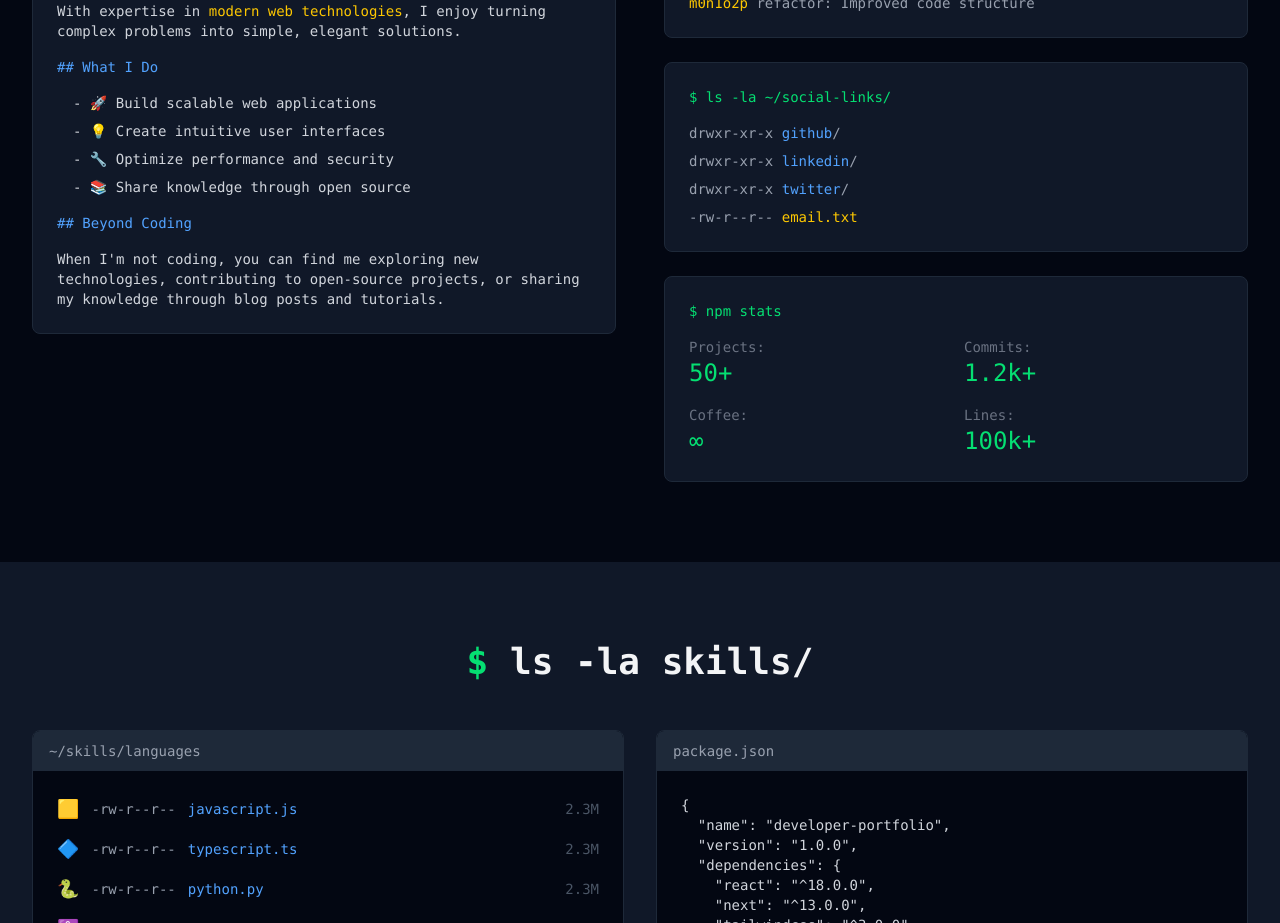
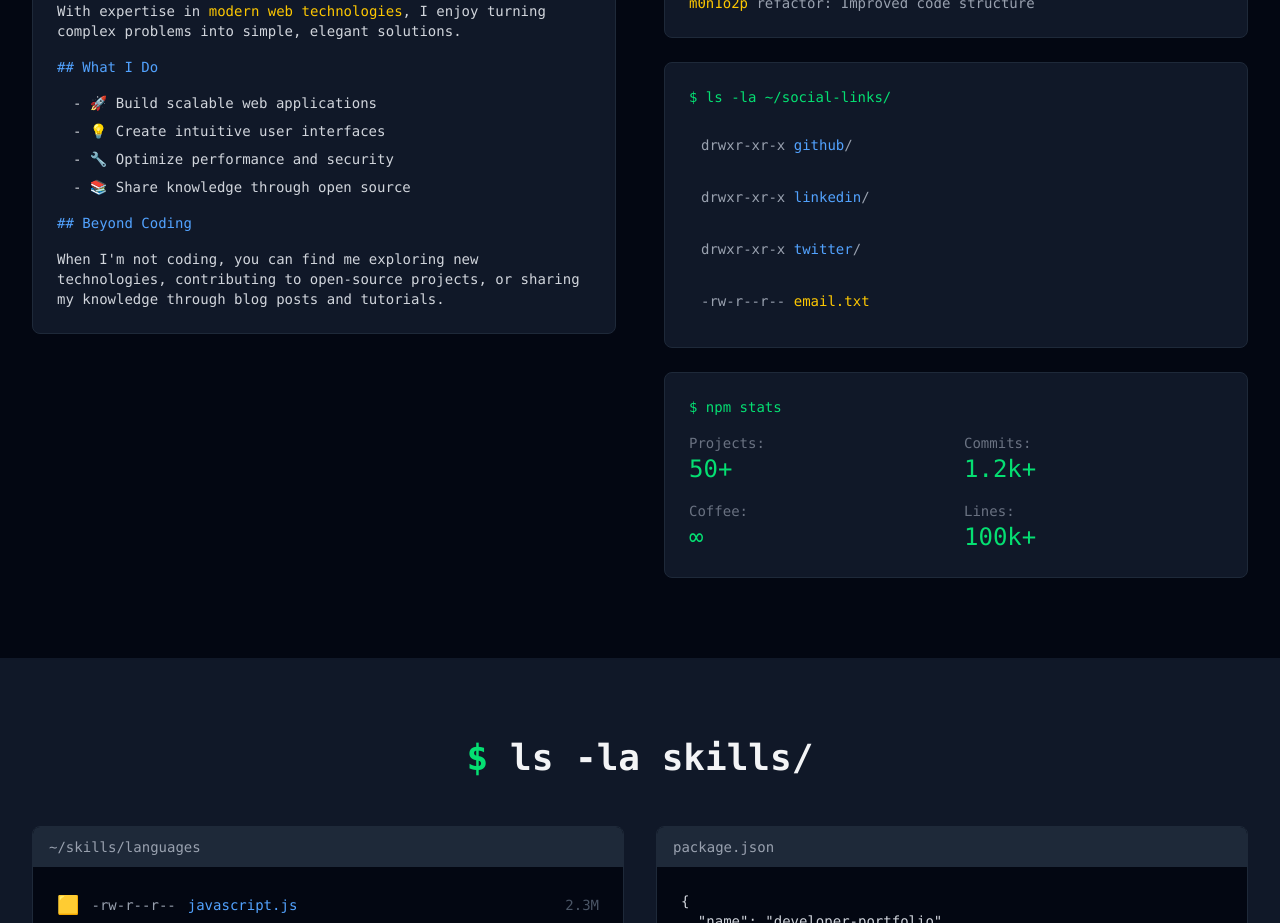
Before and after one commit to sumitmochahary/portfolio, a React (Vite) app: page / in a window 1280 px wide. Shown: the part 1120-2043 px from the top of the page. Built offline with nearby package versions, Linux system fonts and the light colour scheme.

Commit message:
Refactor About component to enhance link padding for improved accessibility

```diff
--- a/src/components/About.tsx
+++ b/src/components/About.tsx
@@ -111,7 +111,7 @@ const About = () => {
                   href="https://github.com/sumitmochahary"
                   target="_blank"
                   rel="noopener noreferrer"
-                  className="block text-gray-400 hover:text-green-400 transition-colors"
+                  className="block text-gray-400 hover:text-green-400 px-3 py-3 transition-colors"
                 >
                   drwxr-xr-x <span className="text-blue-400">github</span>/
                 </a>
@@ -119,7 +119,7 @@ const About = () => {
                   href="https://www.linkedin.com/in/sumitmochahary/"
                   target="_blank"
                   rel="noopener noreferrer"
-                  className="block text-gray-400 hover:text-green-400 transition-colors"
+                  className="block text-gray-400 hover:text-green-400 px-3 py-3 transition-colors"
                 >
                   drwxr-xr-x <span className="text-blue-400">linkedin</span>/
                 </a>
@@ -127,13 +127,13 @@ const About = () => {
                   href="https://x.com/sumitmochahary"
                   target="_blank"
                   rel="noopener noreferrer"
-                  className="block text-gray-400 hover:text-green-400 transition-colors"
+                  className="block text-gray-400 hover:text-green-400 px-3 py-3 transition-colors"
                 >
                   drwxr-xr-x <span className="text-blue-400">twitter</span>/
                 </a>
                 <a
                   href="mailto:sumitmochahary5@gmail.com"
-                  className="block text-gray-400 hover:text-green-400 transition-colors"
+                  className="block text-gray-400 hover:text-green-400 px-3 py-3 transition-colors"
                 >
                   -rw-r--r-- <span className="text-yellow-400">email.txt</span>
                 </a>
```
